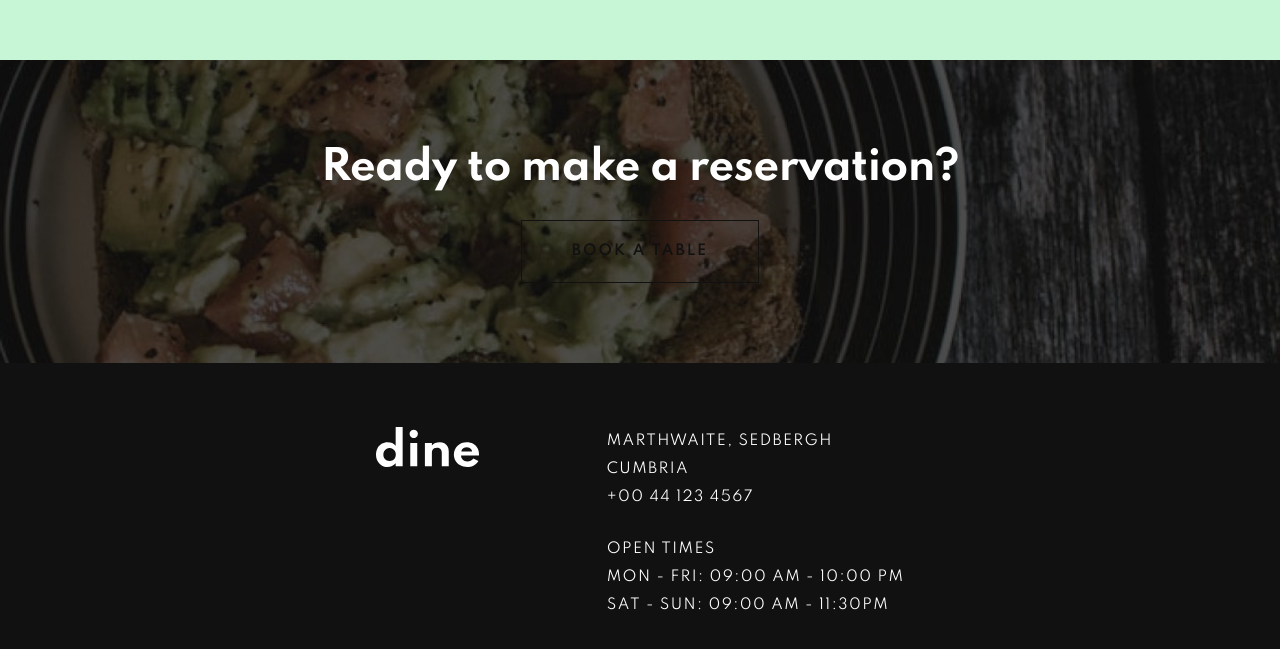
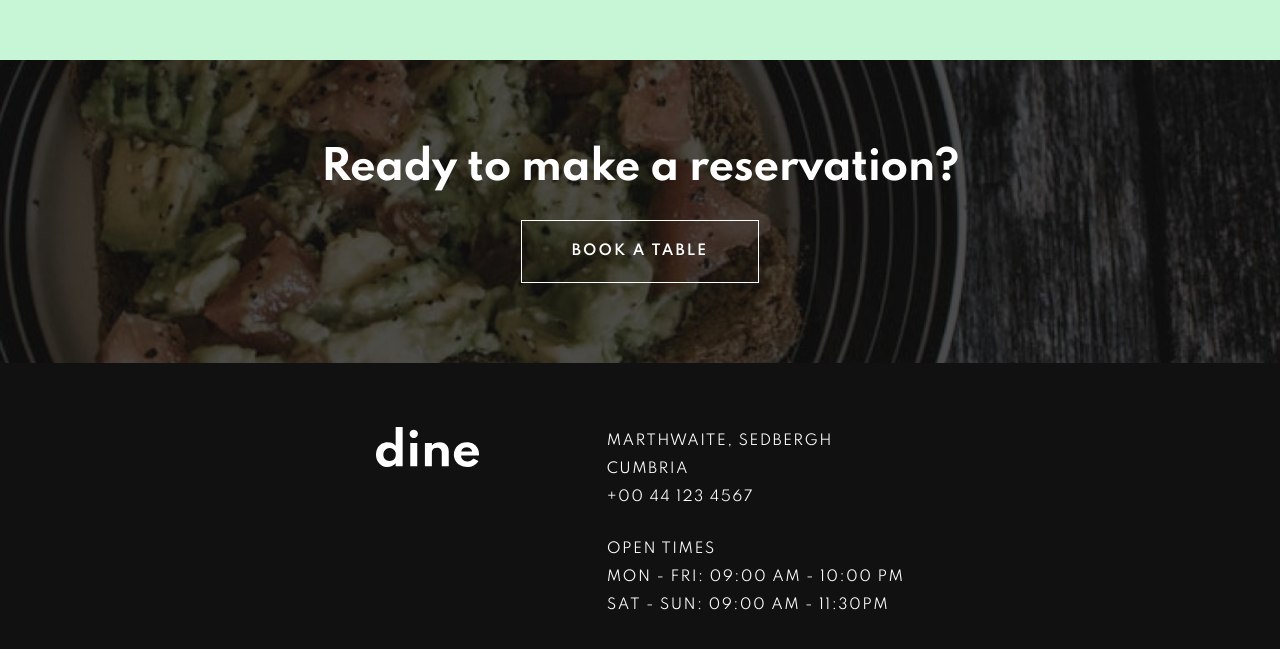
Before and after one commit to 0xShynn/frontendmentor-dine-restaurant-website, a Next.js app: page / in a window 1280 px wide. Shown: the part 2781-3430 px from the top of the page. Built offline with nearby package versions, Linux system fonts and the light colour scheme.

Commit message:
fixed: reservation banner button theme

```diff
--- a/components/ReservationBanner.js
+++ b/components/ReservationBanner.js
@@ -26,7 +26,7 @@ const ReservationBanner = () => {
         <Heading as="h2" variant="h2" color="white" mb={{ base: 6, xl: 0 }}>
           Ready to make a reservation?
         </Heading>
-        <CustomLink href="/" variant="light">
+        <CustomLink href="/" variant="dark">
           Book a table
         </CustomLink>
       </Flex>
```
